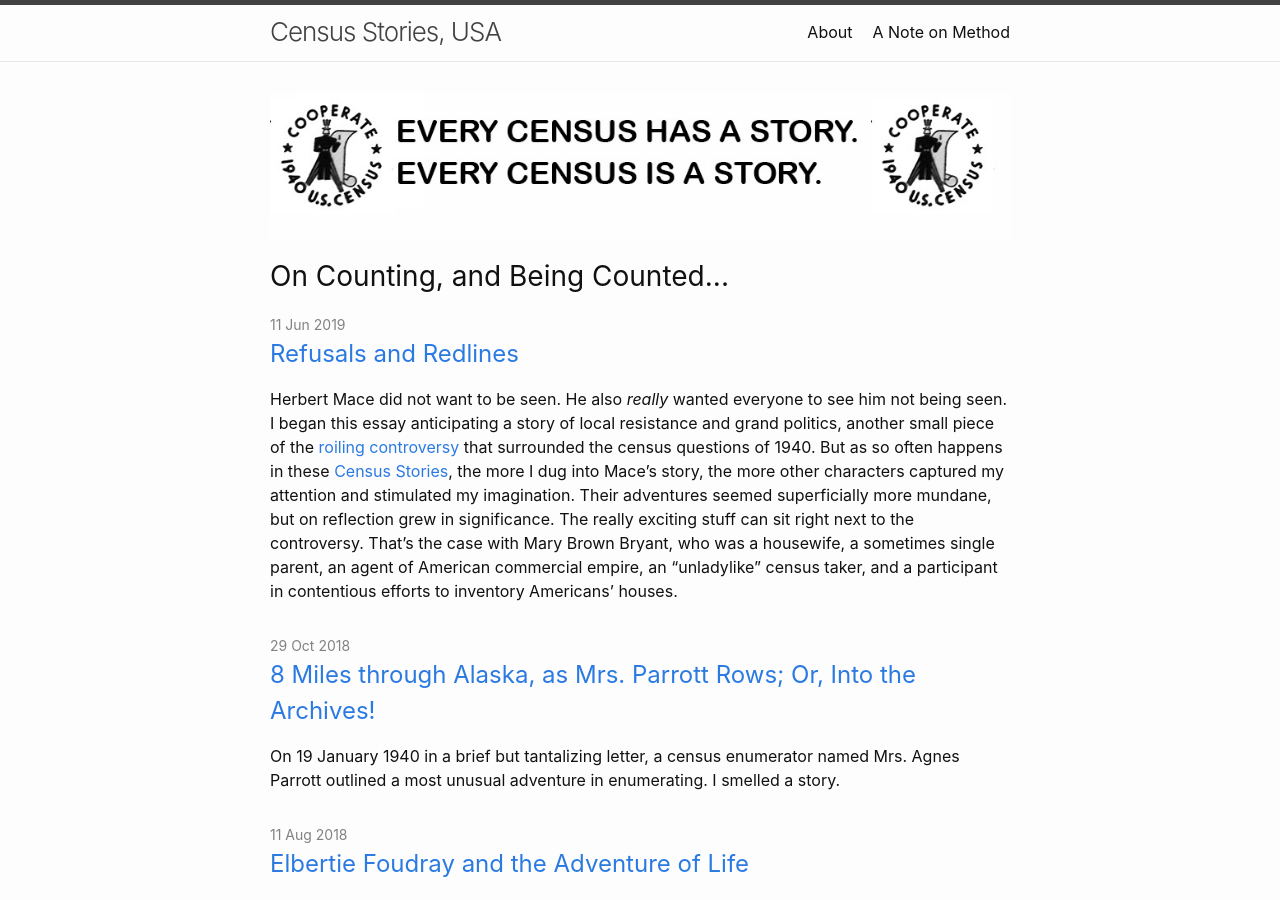
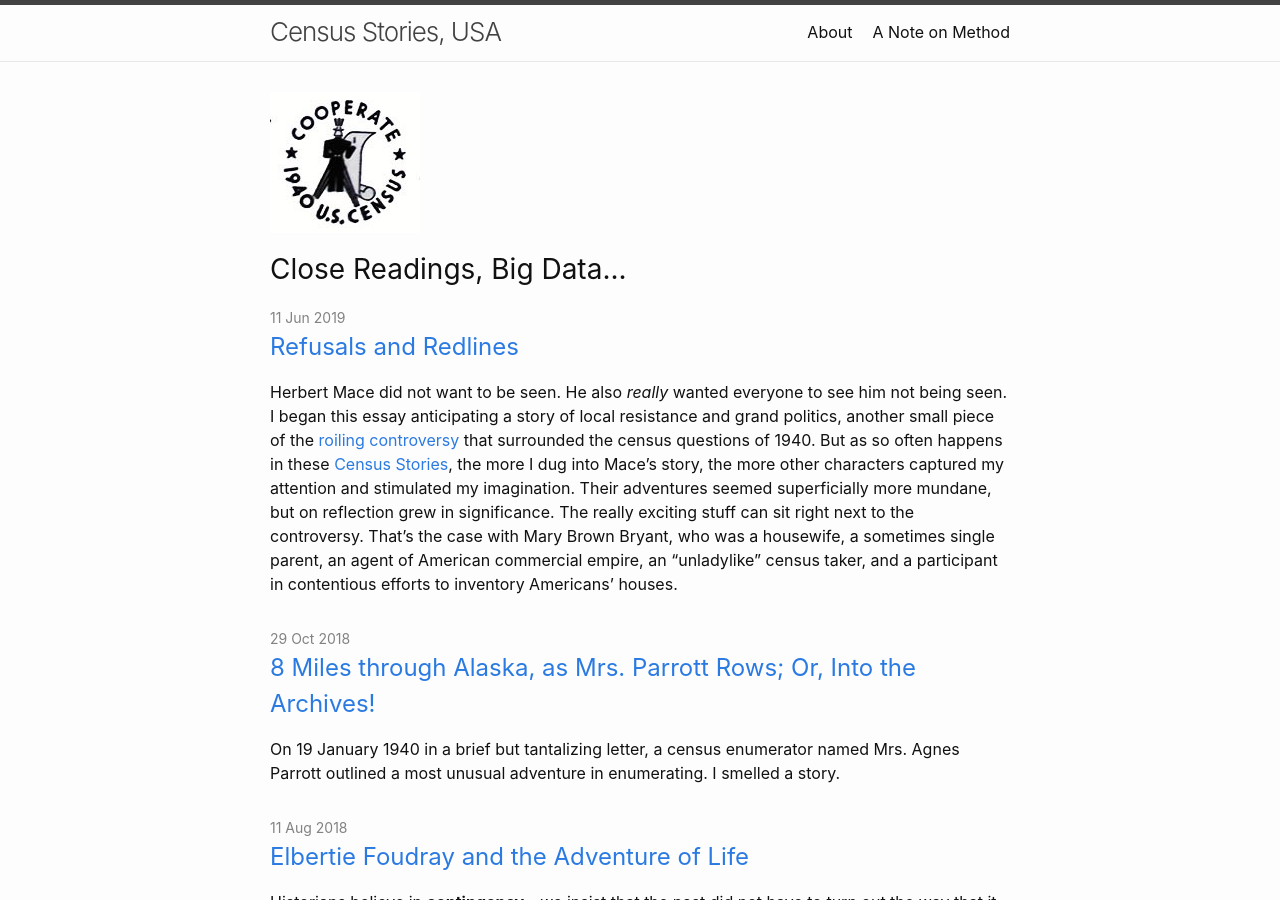
Before and after one commit to danbouk/censusstories, a Jekyll site: the page built from index.md, in a window 1280 px wide and 900 px high. Built offline with Jekyll 4.4.1, drawn with Linux system fonts in a browser that asks for light colours; some of the changed text lies outside the part shown.

Commit message:
missed stuff and headers

```diff
--- a/_config.yml
+++ b/_config.yml
@@ -10,7 +10,7 @@
 title: Census Stories, USA
 email: danbouk@gmail.com
 description: >- # this means to ignore newlines until "baseurl:"
-  Uncovering the epic quest to know America.
+  Reading the stories in the data.
 baseurl: "" # the subpath of your site, e.g. /blog
 url: "http://censusstories.us" # the base hostname & protocol for your site, e.g. http://example.com
 twitter_username: danbouk
--- a/index.md
+++ b/index.md
@@ -4,9 +4,13 @@
 
 layout: home
 
-list_title: On Counting, and Being Counted...
+list_title: Close Readings, Big Data...
 
 ---
 <!--- ![Cooperate logo from 1940 US Census](/images/1940_cooperate_stamp.jpg)EVERY CENSUS HAS A STORY ![Cooperate logo from 1940 US Census](/images/1940_cooperate_stamp.jpg) --->
 
-![Cooperate logo from 1940 US Census](/images/banner_head_1d.jpg)
+<!---
+![Cooperate logo from 1940 US Census](/images/banner_head_1f.jpg)
+--->
+
+![the stamp used for the 1940 census, reading "cooperate 1940 census"](/images/1940_cooperate_stamp.jpg)
```
Also changed, not shown: images/riso-holc.jpg (added), images/sex-question.jpg (added).
